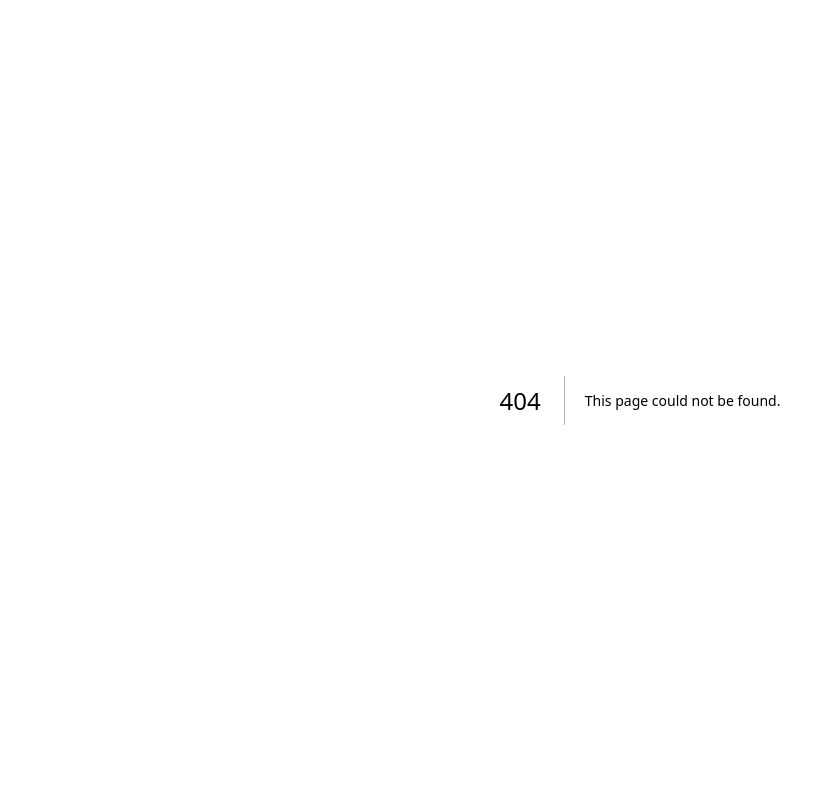
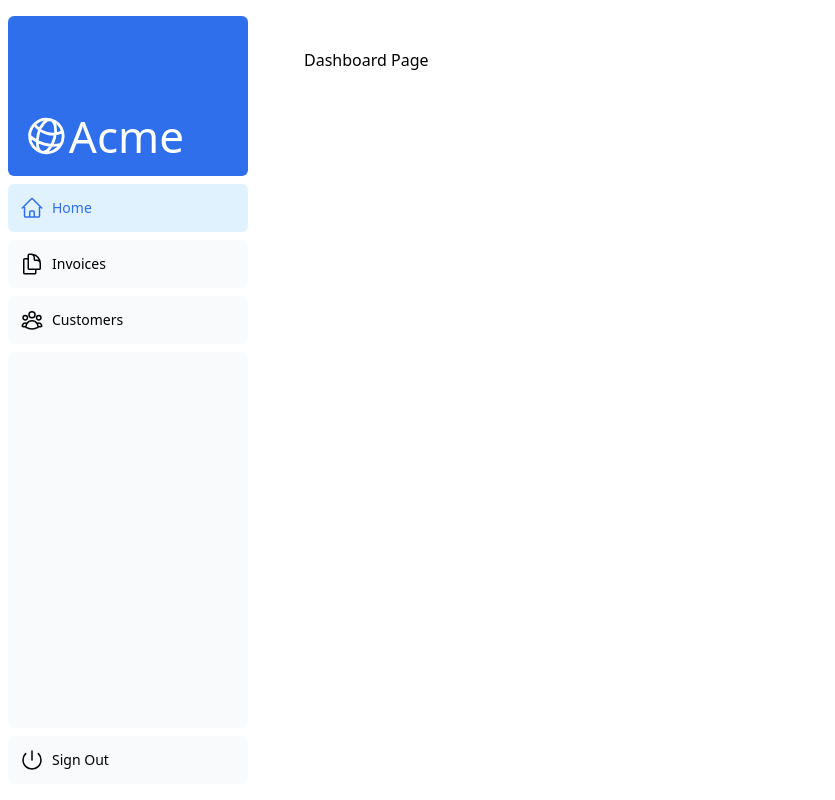
Before and after one commit to T30-H0/Academy-Nextjs, a Next.js app: page /dashboard in a window 1280 px wide. Before the commit this address had no page. Shown: the whole page, without its empty margins (0-835 px from the left). Built offline with nearby package versions, Linux system fonts and the light colour scheme.

Commit message:
init app

```diff
--- /dev/null
+++ b/app/dashboard/customers/page.tsx
@@ -0,0 +1,3 @@
+export default function Page() {
+  return <p>Customer Page</p>;
+}
--- /dev/null
+++ b/app/dashboard/invoices/page.tsx
@@ -0,0 +1,3 @@
+export default function Page() {
+  return <p>Invoices Page</p>;
+}
--- /dev/null
+++ b/app/dashboard/layout.tsx
@@ -0,0 +1,12 @@
+import SideNav from "@/app/ui/dashboard/sidenav";
+
+export default function Layout({ children }: { children: React.ReactNode }) {
+  return (
+    <div className="flex h-screen flex-col md:flex-row md:overflow-hidden">
+      <div className="w-full flex-none md:w-64">
+        <SideNav />
+      </div>
+      <div className="flex-grow p-6 md:overflow-y-auto md:p-12">{children}</div>
+    </div>
+  );
+}
--- /dev/null
+++ b/app/dashboard/page.tsx
@@ -0,0 +1,3 @@
+export default function Page() {
+  return <p>Dashboard Page</p>;
+}
--- a/app/layout.tsx
+++ b/app/layout.tsx
@@ -1,3 +1,4 @@
+import "@/app/ui/global.css";
 export default function RootLayout({
   children,
 }: {
--- a/app/page.tsx
+++ b/app/page.tsx
@@ -1,6 +1,7 @@
-import AcmeLogo from '@/app/ui/acme-logo';
-import { ArrowRightIcon } from '@heroicons/react/24/outline';
-import Link from 'next/link';
+import AcmeLogo from "@/app/ui/acme-logo";
+import { ArrowRightIcon } from "@heroicons/react/24/outline";
+import Image from "next/image";
+import Link from "next/link";
 
 export default function Page() {
   return (
@@ -11,7 +12,7 @@ export default function Page() {
       <div className="mt-4 flex grow flex-col gap-4 md:flex-row">
         <div className="flex flex-col justify-center gap-6 rounded-lg bg-gray-50 px-6 py-10 md:w-2/5 md:px-20">
           <p className={`text-xl text-gray-800 md:text-3xl md:leading-normal`}>
-            <strong>Welcome to Acme.</strong> This is the example for the{' '}
+            <strong>Welcome to Acme.</strong> This is the example for the{" "}
             <a href="https://nextjs.org/learn/" className="text-blue-500">
               Next.js Learn Course
             </a>
@@ -26,6 +27,13 @@ export default function Page() {
         </div>
         <div className="flex items-center justify-center p-6 md:w-3/5 md:px-28 md:py-12">
           {/* Add Hero Images Here */}
+          <Image
+            src="/hero-desktop.png"
+            width={1000}
+            height={760}
+            className="hidden md:block"
+            alt="Screenshots of the dashboard project showing desktop version"
+          />
         </div>
       </div>
     </main>
--- a/app/ui/acme-logo.tsx
+++ b/app/ui/acme-logo.tsx
@@ -1,10 +1,11 @@
-import { GlobeAltIcon } from '@heroicons/react/24/outline';
-import { lusitana } from '@/app/ui/fonts';
+import { GlobeAltIcon } from "@heroicons/react/24/outline";
+// import { lusitana } from '@/app/ui/fonts';
 
 export default function AcmeLogo() {
   return (
     <div
-      className={`${lusitana.className} flex flex-row items-center leading-none text-white`}
+      // className={`${lusitana.className} flex flex-row items-center leading-none text-white`}
+      className={` flex flex-row items-center leading-none text-white`}
     >
       <GlobeAltIcon className="h-12 w-12 rotate-[15deg]" />
       <p className="text-[44px]">Acme</p>
--- a/app/ui/dashboard/nav-links.tsx
+++ b/app/ui/dashboard/nav-links.tsx
@@ -1,35 +1,46 @@
+"use client";
 import {
   UserGroupIcon,
   HomeIcon,
   DocumentDuplicateIcon,
-} from '@heroicons/react/24/outline';
+} from "@heroicons/react/24/outline";
+import Link from "next/link";
+import { usePathname } from "next/navigation";
+import clsx from "clsx";
 
 // Map of links to display in the side navigation.
 // Depending on the size of the application, this would be stored in a database.
 const links = [
-  { name: 'Home', href: '/dashboard', icon: HomeIcon },
+  { name: "Home", href: "/dashboard", icon: HomeIcon },
   {
-    name: 'Invoices',
-    href: '/dashboard/invoices',
+    name: "Invoices",
+    href: "/dashboard/invoices",
     icon: DocumentDuplicateIcon,
   },
-  { name: 'Customers', href: '/dashboard/customers', icon: UserGroupIcon },
+  { name: "Customers", href: "/dashboard/customers", icon: UserGroupIcon },
 ];
 
 export default function NavLinks() {
+  const pathname = usePathname();
+
   return (
     <>
       {links.map((link) => {
         const LinkIcon = link.icon;
         return (
-          <a
+          <Link
             key={link.name}
             href={link.href}
-            className="flex h-[48px] grow items-center justify-center gap-2 rounded-md bg-gray-50 p-3 text-sm font-medium hover:bg-sky-100 hover:text-blue-600 md:flex-none md:justify-start md:p-2 md:px-3"
+            className={clsx(
+              "flex h-[48px] grow items-center justify-center gap-2 rounded-md bg-gray-50 p-3 text-sm font-medium hover:bg-sky-100 hover:text-blue-600 md:flex-none md:justify-start md:p-2 md:px-3",
+              {
+                "bg-sky-100 text-blue-600": pathname === link.href,
+              }
+            )}
           >
             <LinkIcon className="w-6" />
             <p className="hidden md:block">{link.name}</p>
-          </a>
+          </Link>
         );
       })}
     </>
```
